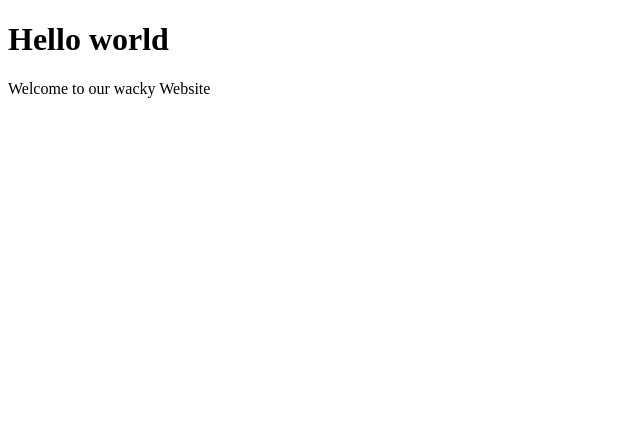
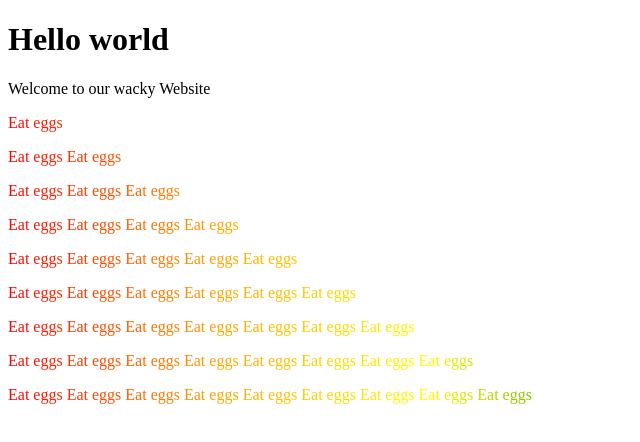
Before and after one commit to actes2/actes2.github.io, a plain HTML site: page index.html in a window 1280 px wide. Shown: the whole page, without its empty margins (0-640 px from the left). Drawn offline with Linux system fonts and the light colour scheme.

Commit message:
Update index.html

```diff
--- a/index.html
+++ b/index.html
@@ -19,15 +19,16 @@
   <div id="eggs">
   </div>
 
-  <script defer>
+  <script>
     let egg = document.getElementById("eggs");
 
 
     for (let i = 0; i < 10; i++) {
       let p = document.createElement("p");
-      let text = document.createTextNode("Eat eggs ");
-      for (let j = 0; j < p; j++)
+      for (let j = 0; j < i; j++) {
+        let text = document.createTextNode("Eat eggs ");
         p.appendChild(text);
+      }
       egg.appendChild(p);
     }
   </script>
```
